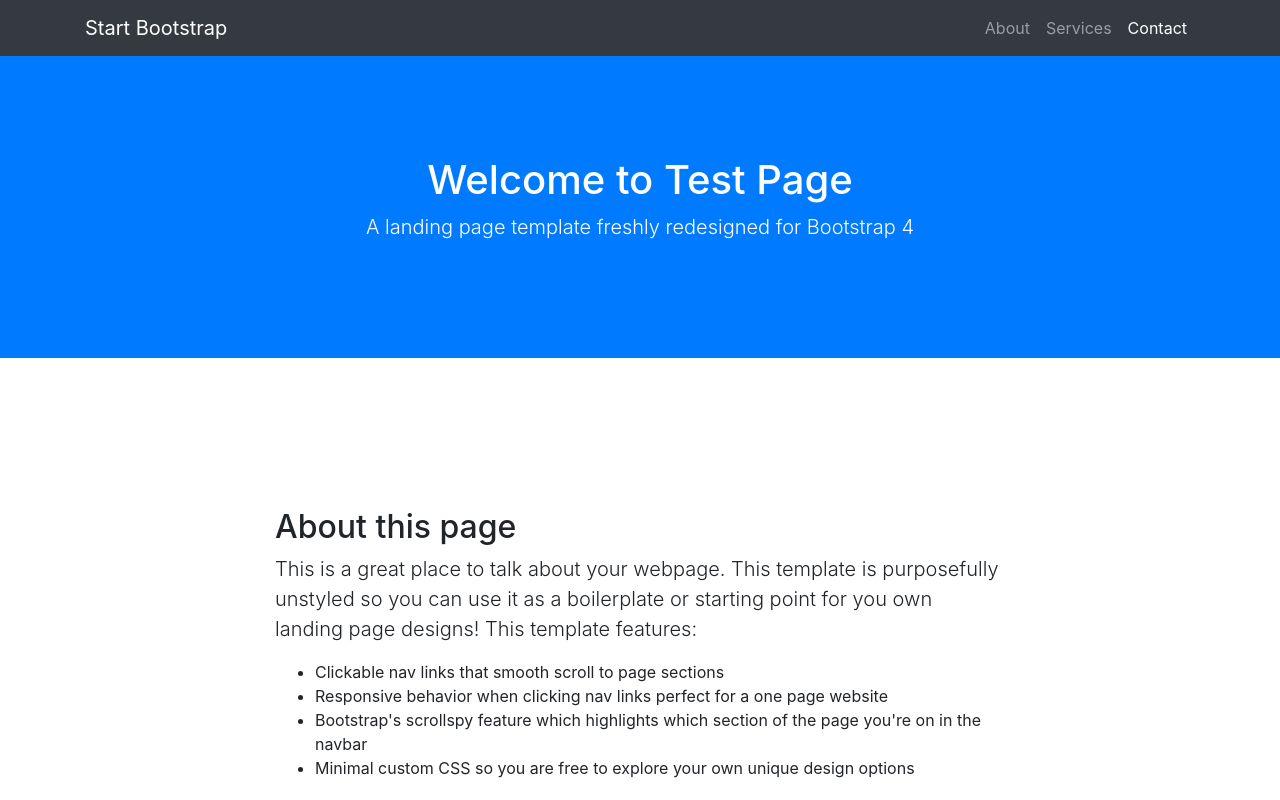
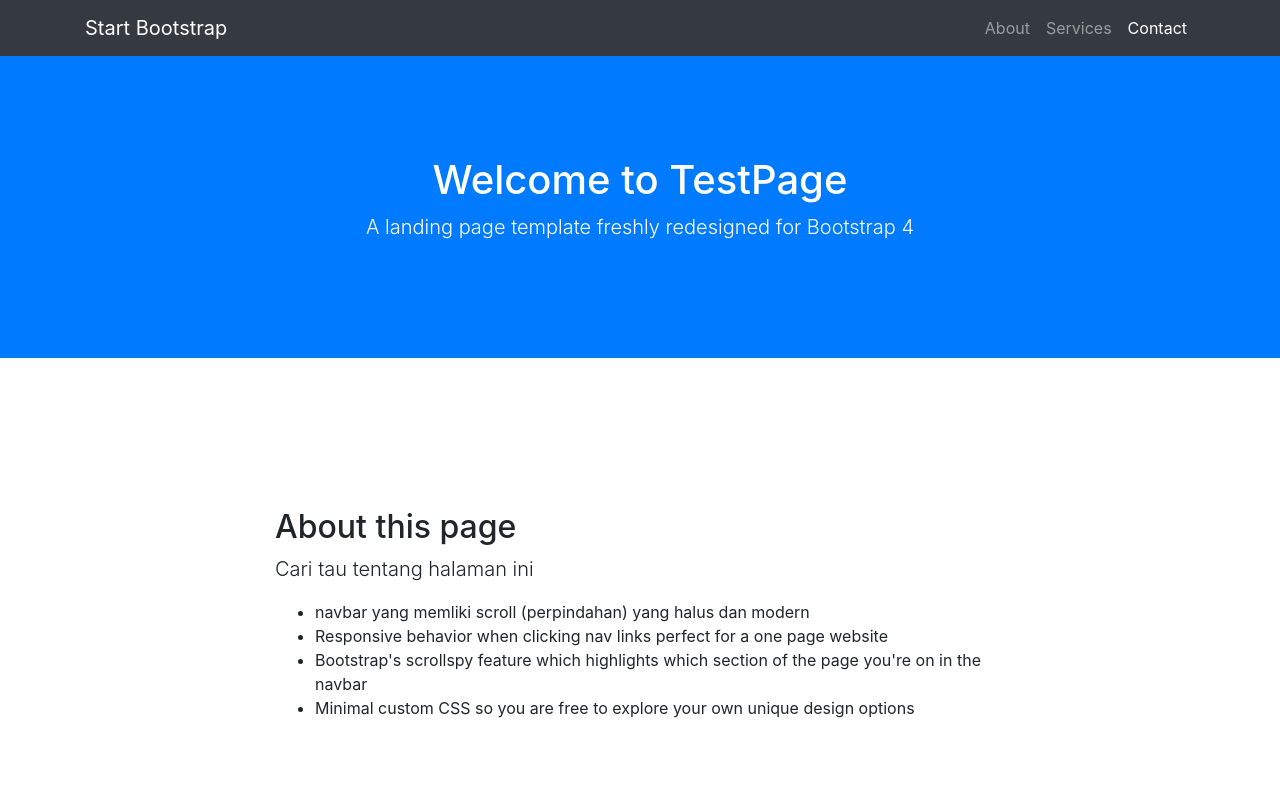
Before and after one commit to arsyadbruh/arsyadbruh.github.io, a website with bundled scripts: page index.html in a window 1280 px wide. Shown: the top 800 px of the page. Built offline with nearby package versions, Linux system fonts and the light colour scheme.

Commit message:
update index about

```diff
--- a/index.html
+++ b/index.html
@@ -45,7 +45,7 @@
 
   <header class="bg-primary text-white">
     <div class="container text-center">
-      <h1>Welcome to Test Page</h1>
+      <h1>Welcome to TestPage</h1>
       <p class="lead">A landing page template freshly redesigned for Bootstrap 4</p>
     </div>
   </header>
@@ -55,9 +55,9 @@
       <div class="row">
         <div class="col-lg-8 mx-auto">
           <h2>About this page</h2>
-          <p class="lead">This is a great place to talk about your webpage. This template is purposefully unstyled so you can use it as a boilerplate or starting point for you own landing page designs! This template features:</p>
+          <p class="lead">Cari tau tentang halaman ini</p>
           <ul>
-            <li>Clickable nav links that smooth scroll to page sections</li>
+            <li>navbar yang memliki scroll (perpindahan) yang halus dan modern</li>
             <li>Responsive behavior when clicking nav links perfect for a one page website</li>
             <li>Bootstrap's scrollspy feature which highlights which section of the page you're on in the navbar</li>
             <li>Minimal custom CSS so you are free to explore your own unique design options</li>
@@ -83,7 +83,7 @@
       <div class="row">
         <div class="col-lg-8 mx-auto">
           <h2>Contact us</h2>
-          <p class="lead">Lorem ipsum dolor sit amet, consectetur adipisicing elit. Vero odio fugiat voluptatem dolor, provident officiis, id iusto! Obcaecati incidunt, qui nihil beatae magnam et repudiandae ipsa exercitationem, in, quo totam.</p>
+          <p class="lead">silahakan hubungi kami jika anda memerlukan indo lebih lanjut</p>
         </div>
       </div>
     </div>
```
